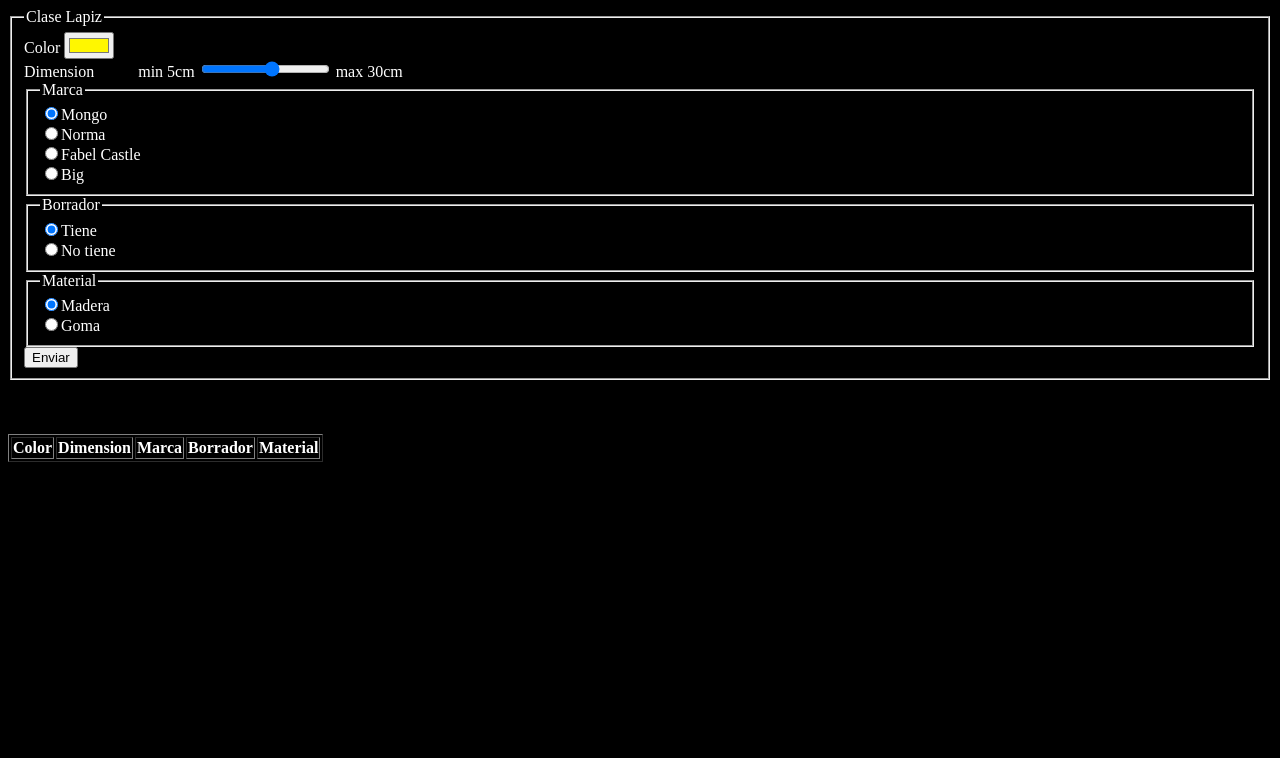
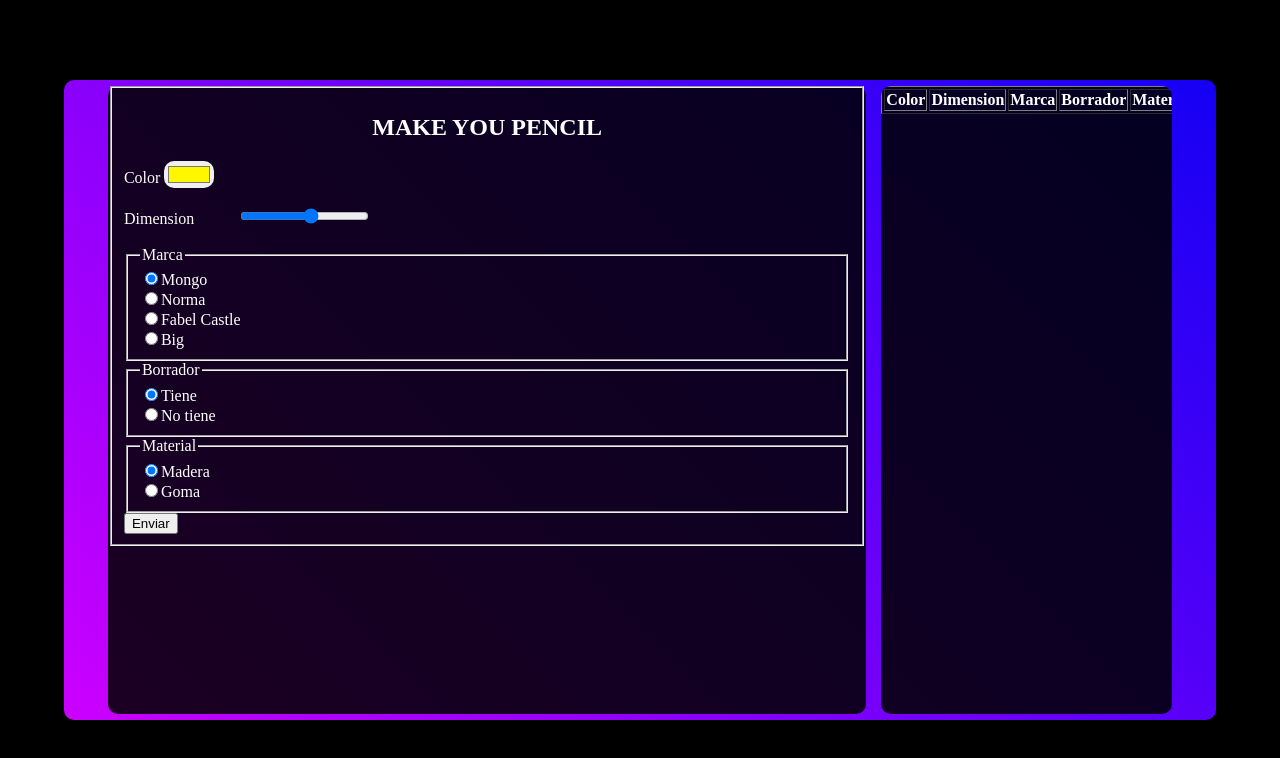
Before and after one commit to Tackosday/repository_study_frontend, a plain HTML site: page ejercicio POO/index.html in a window 1280 px wide. Drawn offline with nearby package versions, Linux system fonts and the light colour scheme.

Commit message:
feat: :hammer: ejercicios de POO
terminada tabla y un poco de css

```diff
--- a/ejercicio POO/index.html
+++ b/ejercicio POO/index.html
@@ -4,19 +4,33 @@
     <meta charset="UTF-8">
     <meta http-equiv="X-UA-Compatible" content="IE=edge">
     <meta name="viewport" content="width=device-width, initial-scale=1.0">
+    <script src="main.js" defer></script>
+    <link rel="stylesheet" href="style.css">
+<script src="https://cdn.jsdelivr.net/npm/bootstrap@5.0.2/dist/js/bootstrap.min.js" integrity="sha384-cVKIPhGWiC2Al4u+LWgxfKTRIcfu0JTxR+EQDz/bgldoEyl4H0zUF0QKbrJ0EcQF" crossorigin="anonymous"></script>
     <title>Document</title>
-    <script src="main.js" defer></script>
 </head>
-<body style="background-color: rgb(0, 0, 0);color:white">
+<body>
+    <div class="backgroundDeep"></div>
+    <div class="secBackDeep"></div>
+
+    <div class="backgroundTop">
         <form >
             <fieldset>
-            <legend>Clase Lapiz</legend>
+                <div class="center">
+                    <h2>MAKE YOU PENCIL</h2>
+                </div>
+                <div class="first">
+                    <div>
                         <label>Color</label>
-            <input type="color" name="color"><br>
+                        <input type="color" name="color"class="color"><br><br>
+                    </div>
+                    <div id="autoDim">
                         <label style="padding-right: 40px;">Dimension</label>
-            <label for="min">min 5cm</label>
                         <input type="range" name="dimension" min="5" max="30">
-            <label for="max">max 30cm</label><br>
+                    </div>
+                </div>
+                <br>
+
                 <fieldset>
                     <legend>Marca</legend>
                     <input type="radio" name="marca" value="Mongo"><label>Mongo</label><br>
@@ -38,6 +52,9 @@
             </fieldset>
         </form>
         <br><br><br>
+
+    </div>
+    <div class="secBackTop">
         <table border="solid">
             <thead>
                 <tr>
@@ -52,5 +69,6 @@
 
             </tbody>
         </table>
+    </div>
 </body>
 </html>
--- a/ejercicio POO/main.js
+++ b/ejercicio POO/main.js
@@ -57,18 +57,40 @@ addEventListener("DOMContentLoaded",(e)=>{
 
     /* lectura de imputs */
     let lec = document.querySelector("#readBottom");
-    lec.addEventListener(`click`,() => {
+    lec.addEventListener(`click`,(e) => {
+        e.preventDefault();
         /* color */
         let remplaceColor = color.value;
-        /* dimencion */
-        document.querySelector("#data").insertAdjacentHTML("beforeend",`
+        /* dimension */
+        let remplaceDimention = dimensiones.value
+        /* marca */
+        let remplaceMarca ="";
+        marca.forEach((e)=>{
+            if(e.checked){
+                remplaceMarca = e.value;
+            };
+        })
+        /* borrador */
+        let remplaceBorrador ="";
+        borrador.forEach((e)=>{
+            if(e.checked){
+                e.value==="true" ?remplaceBorrador = "Tiene" : remplaceBorrador = "No tiene" ;
+            }
+        })
 
+        document.querySelector("#data").insertAdjacentHTML(`beforeend`,`
         <tr>
             <th>${remplaceColor}</th>
-            <th>Dimension</th>
-            <th>Marca</th>
-            <th>Borrador</th>
+            <th>${remplaceDimention}</th>
+            <th>${remplaceMarca}</th>
+            <th>${remplaceBorrador}</th>
             <th>Material</th>
         </tr>
-        `);
+        `)
     })
+
+
+    let dim =dimensiones.value
+    document.querySelector(`beforeend`,`
+    <label>${dim} cm</label>
+    `)
--- /dev/null
+++ b/ejercicio POO/style.css
@@ -0,0 +1,73 @@
+html{
+    height: 100%;
+}
+body{
+    height: 98%;
+    background-color: rgb(0, 0, 0);
+    display: flex;
+    justify-content: center;
+    align-items: center ;
+    color:white
+}
+
+.backgroundDeep{
+    display: flex;
+    position: absolute;
+    justify-content: center;
+    align-items: center ;
+    border-radius: 10px;
+    z-index: -1;
+    width: 90%;
+    height: 80%;
+    background-image:linear-gradient(45deg,#cc00ff,rgba(21, 0, 255, 0.957));
+}
+
+.backgroundTop{
+    z-index: 1;
+    height: 80%;
+    width: 60%;
+    border-radius: 10px;
+    background-color: rgba(0, 0, 0, 0.861);
+}
+.secBackTop{
+    height:80%;
+    width:23%;
+    background-color: rgba(0, 0, 0, 0.861);
+    border-radius: 10px;
+    margin-left: 15px;
+    overflow: auto;
+}
+.center{
+    justify-items: center;
+    text-align: center;
+}
+
+.color{
+    border: 1px;
+    border-color: rgba(21, 0, 255, 0.957);
+    border-radius: 10px;
+}
+
+
+/* aditivos */
+/* ===== Scrollbar CSS ===== */
+  /* Firefox */
+  * {
+    scrollbar-width: auto;
+    scrollbar-color: #1000f5 #000000;
+  }
+
+  /* Chrome, Edge, and Safari */
+  *::-webkit-scrollbar {
+    width: 16px;
+  }
+
+  *::-webkit-scrollbar-track {
+    background: #000000;
+  }
+
+  *::-webkit-scrollbar-thumb {
+    background-color: #1000f5;
+    border-radius: 10px;
+    border: 3px outset #ffffff;
+  }
```
Lines whose indentation alone changed are shown as unchanged.
